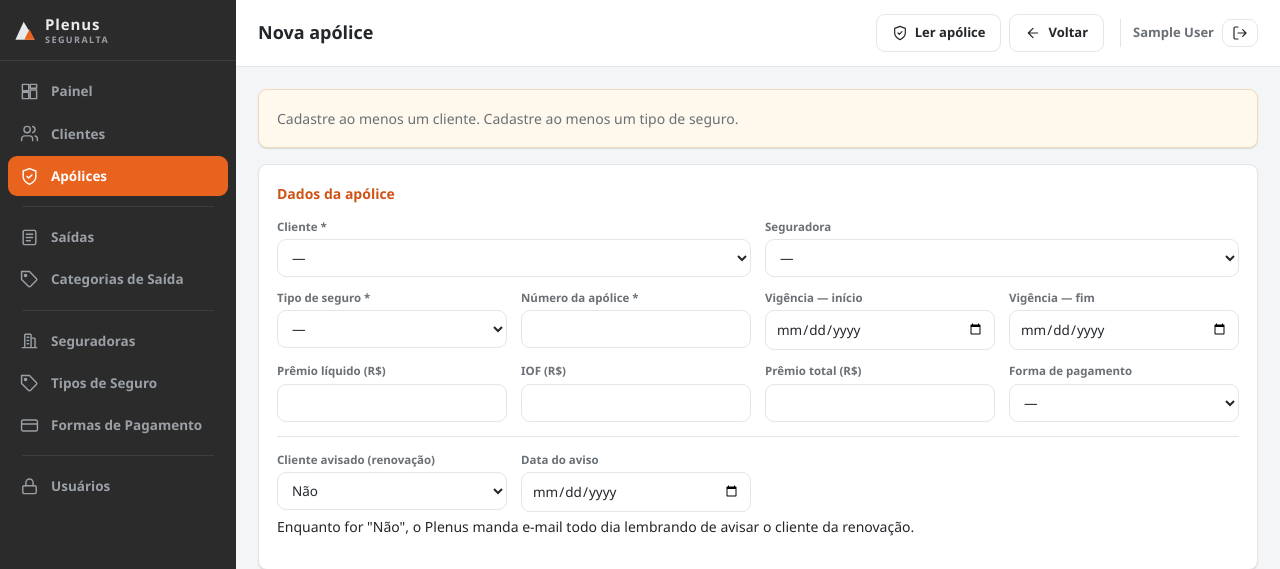
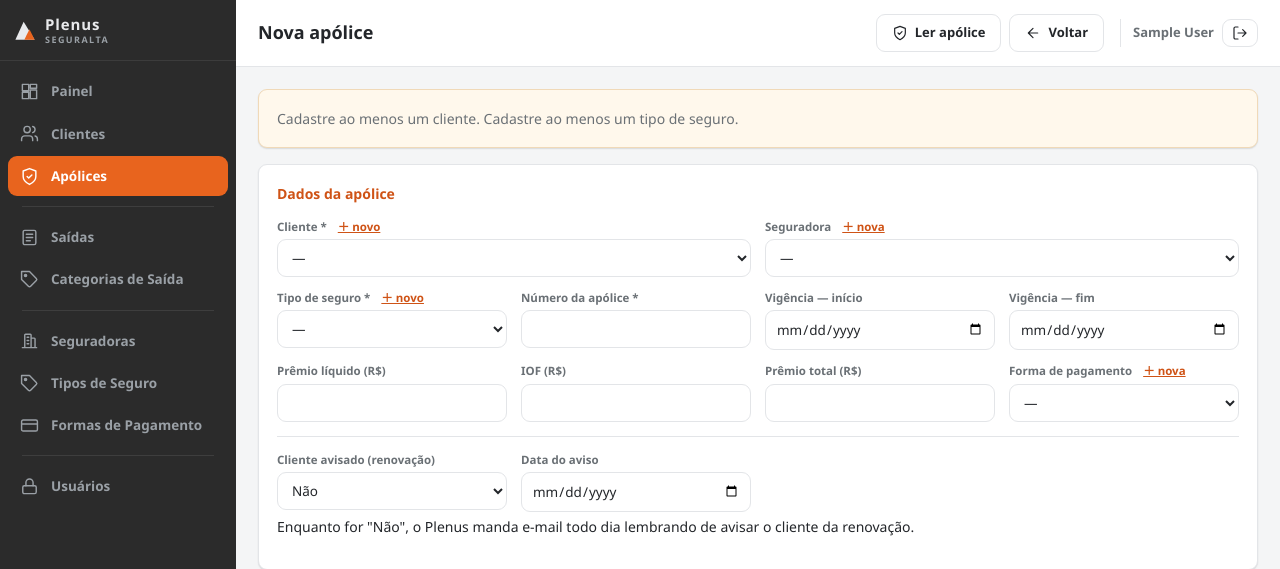
Before and after one commit to renatarisc/PlenusSeguralta, a Flask app: page /apolices/nova in a window 1280 px wide. Shown: the top 569 px of the page. Run offline with Flask 3, Linux system fonts and the light colour scheme; the visitor is signed in with stand-in values (Sample User, id 1); data comes from the database, SQL or seed files in the repository; data that the repository does not hold is empty; some libraries are stand-ins or nearby versions.

Commit message:
Apólice: link "＋ novo/nova" ao lado dos selects de FK
Mesmo padrão da categoria de saída: atalho para cadastrar cliente,
seguradora, tipo de seguro e forma de pagamento sem sair do formulário.

Co-Authored-By: Claude Sonnet 5 <noreply@anthropic.com>

```diff
--- a/templates/apolices_form.html
+++ b/templates/apolices_form.html
@@ -30,7 +30,9 @@
     <h2>Dados da apólice</h2>
     <div class="grade">
       <div class="campo c-6">
-        <label for="cliente_id">Cliente *</label>
+        <label for="cliente_id">Cliente *
+          <a class="link-abrir" href="{{ url_for('cliente_form') }}" target="_blank" rel="noopener">＋ novo</a>
+        </label>
         <select id="cliente_id" name="cliente_id" required>
           <option value="">—</option>
           {% for c in clientes %}
@@ -39,7 +41,9 @@
         </select>
       </div>
       <div class="campo c-6">
-        <label for="seguradora_id">Seguradora</label>
+        <label for="seguradora_id">Seguradora
+          <a class="link-abrir" href="{{ url_for('cadastro_simples_form', slug='seguradora') }}" target="_blank" rel="noopener">＋ nova</a>
+        </label>
         <select id="seguradora_id" name="seguradora_id">
           <option value="">—</option>
           {% for s in seguradoras %}
@@ -49,7 +53,9 @@
       </div>
 
       <div class="campo c-3">
-        <label for="tipo_seguro_id">Tipo de seguro *</label>
+        <label for="tipo_seguro_id">Tipo de seguro *
+          <a class="link-abrir" href="{{ url_for('cadastro_simples_form', slug='tipo-seguro') }}" target="_blank" rel="noopener">＋ novo</a>
+        </label>
         <select id="tipo_seguro_id" name="tipo_seguro_id" required>
           <option value="">—</option>
           {% for t in tipos %}
@@ -86,7 +92,9 @@
                value="{{ a.premio_total or '' }}">
       </div>
       <div class="campo c-3">
-        <label for="forma_pagamento_id">Forma de pagamento</label>
+        <label for="forma_pagamento_id">Forma de pagamento
+          <a class="link-abrir" href="{{ url_for('cadastro_simples_form', slug='forma-pagamento') }}" target="_blank" rel="noopener">＋ nova</a>
+        </label>
         <select id="forma_pagamento_id" name="forma_pagamento_id">
           <option value="">—</option>
           {% for f in formas %}
```
